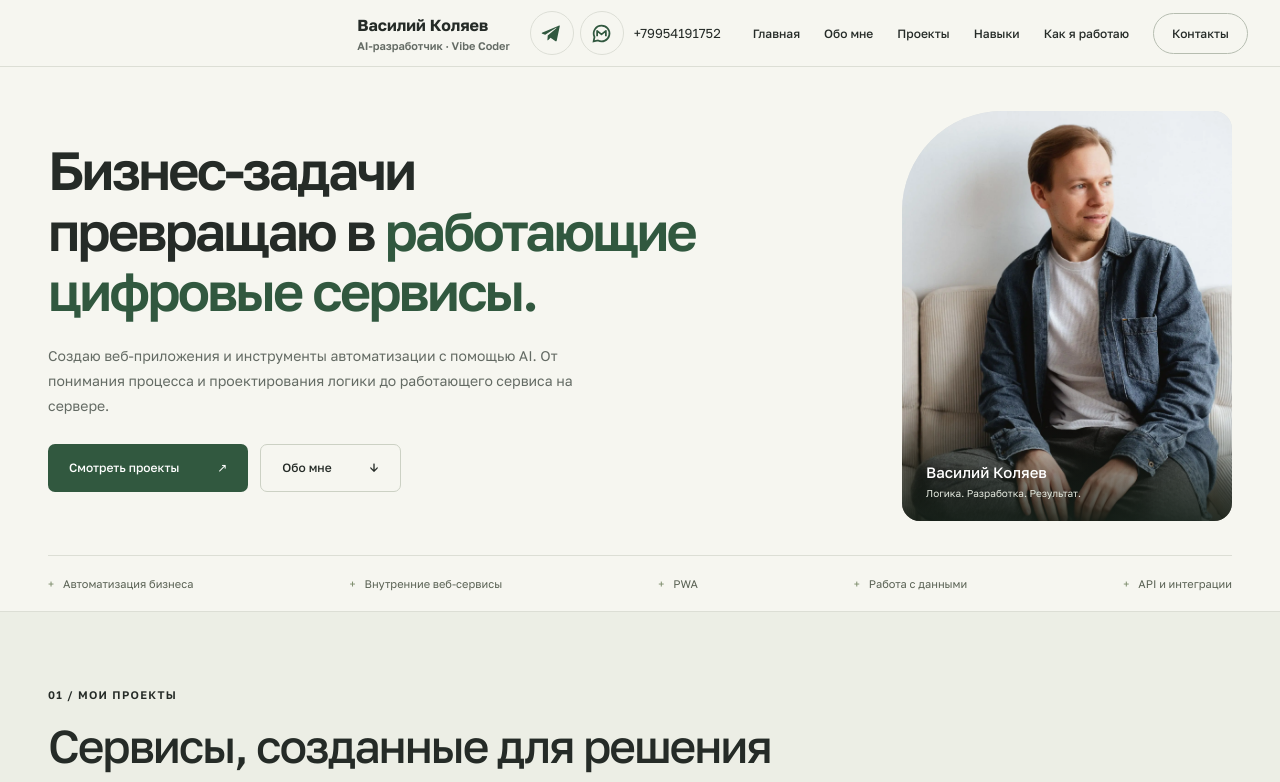
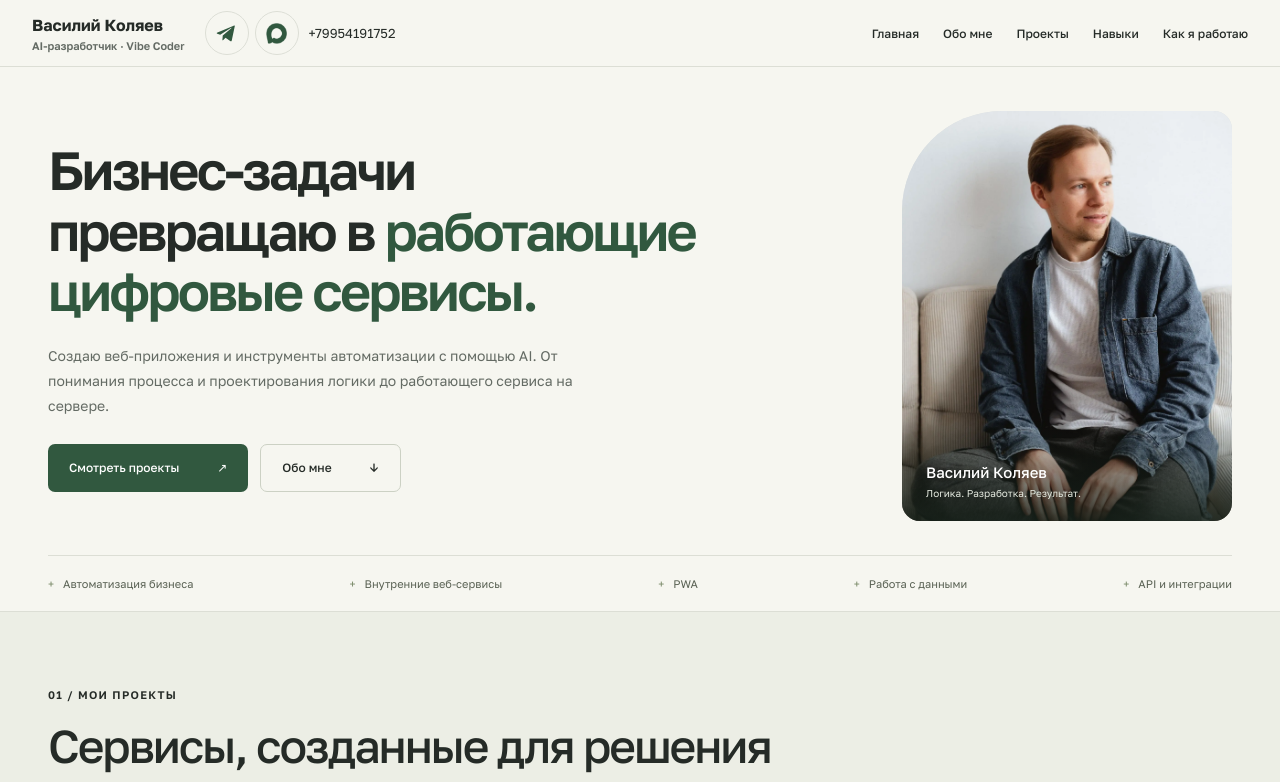
Before and after one commit to kasherehauwa01-sudo/Portfolio, a React (Vite) app: page / in a window 1280 px wide. Shown: the top 782 px of the page. Built offline with nearby package versions, Linux system fonts and the light colour scheme.

Commit message:
Refine header alignment and messenger icons

```diff
--- a/src/App.tsx
+++ b/src/App.tsx
@@ -1,4 +1,5 @@
 import { Navigation } from "./components/Navigation";
+import { MessengerLinks } from "./components/MessengerLinks";
 import { Hero } from "./sections/Hero";
 import { Projects } from "./sections/Projects";
 import { About } from "./sections/About";
@@ -22,6 +23,7 @@ export default function App() {
       </main>
       <footer className="container footer">
         <span>Создано с AI. Продумано человеком.</span>
+        <MessengerLinks />
         <a href="#home">Вернуться наверх ↑</a>
       </footer>
     </>
--- /dev/null
+++ b/src/components/MessengerLinks.tsx
@@ -0,0 +1,15 @@
+import { profile } from "../data/profile";
+import maxLogo from "../assets/max-logo.png";
+
+export function MessengerLinks() {
+  return (
+    <div className="messenger-links">
+      <a className="messenger-link" href={`https://t.me/${profile.telegram.replace(/^@/, "")}`} target="_blank" rel="noopener noreferrer" aria-label="Написать в Telegram" title="Telegram">
+        <svg viewBox="0 0 24 24" aria-hidden="true"><path fill="currentColor" d="M21.5 3.5 18 20c-.2 1-1 1.2-1.8.7l-5.3-3.9-2.6 2.5c-.3.3-.5.5-1 .5l.4-5.4L17.5 6c.4-.4-.1-.6-.6-.3L4.8 13.3 1.5 12.2c-.9-.3-.9-.9.2-1.3L20.2 3c.8-.3 1.5.2 1.3.5Z"/></svg>
+      </a>
+      {profile.max && <a className="messenger-link" href={profile.max} target="_blank" rel="noopener noreferrer" aria-label="Написать в MAX" title="MAX">
+        <span className="max-icon" style={{ maskImage: `url(${maxLogo})`, WebkitMaskImage: `url(${maxLogo})` }} aria-hidden="true" />
+      </a>}
+    </div>
+  );
+}
--- a/src/components/Navigation.tsx
+++ b/src/components/Navigation.tsx
@@ -1,12 +1,12 @@
 import { useEffect, useState } from "react";
 import { profile } from "../data/profile";
+import { MessengerLinks } from "./MessengerLinks";
 const links = [
   ["home", "Главная"],
   ["about", "Обо мне"],
   ["projects", "Проекты"],
   ["skills", "Навыки"],
   ["process", "Как я работаю"],
-  ["contacts", "Контакты"],
 ];
 export function Navigation() {
   const [open, setOpen] = useState(false);
@@ -26,12 +26,7 @@ export function Navigation() {
             <strong>{profile.role}</strong>
           </a>
           <div className="header-contacts">
-            <a className="messenger-link" href={`https://t.me/${profile.telegram.replace(/^@/, "")}`} target="_blank" rel="noopener noreferrer" aria-label="Написать в Telegram" title="Telegram">
-              <svg viewBox="0 0 24 24" aria-hidden="true"><path fill="currentColor" d="M21.5 3.5 18 20c-.2 1-1 1.2-1.8.7l-5.3-3.9-2.6 2.5c-.3.3-.5.5-1 .5l.4-5.4L17.5 6c.4-.4-.1-.6-.6-.3L4.8 13.3 1.5 12.2c-.9-.3-.9-.9.2-1.3L20.2 3c.8-.3 1.5.2 1.3.5Z"/></svg>
-            </a>
-            {profile.max && <a className="messenger-link" href={profile.max} target="_blank" rel="noopener noreferrer" aria-label="Написать в MAX" title="MAX">
-              <svg viewBox="0 0 24 24" aria-hidden="true"><path d="M12 3a9 9 0 0 0-8 13l-1 5 5-1a9 9 0 1 0 4-17Z" fill="none" stroke="currentColor" strokeWidth="2"/><path d="M7 15V9l5 4 5-4v6" fill="none" stroke="currentColor" strokeWidth="2" strokeLinejoin="round"/></svg>
-            </a>}
+            <MessengerLinks />
             <a className="header-phone" href={`tel:${profile.phone}`}>{profile.phone}</a>
           </div>
         </div>
--- a/src/sections/About.tsx
+++ b/src/sections/About.tsx
@@ -24,15 +24,6 @@ export function About() {
           ошибки, доработать логику, развернуть сервис и развивать его на
           основании реального использования.
         </p>
-        <div className="signature">
-          <span className="brand-mark" aria-hidden="true">
-            ↗
-          </span>
-          <div>
-            {profile.name || "От бизнес-задачи до приложения"}
-            <small>{profile.role}</small>
-          </div>
-        </div>
       </div>
       <div className="results">
         <div>
--- a/src/styles/global.css
+++ b/src/styles/global.css
@@ -1302,3 +1302,10 @@ h2 {
   .header-phone { font-size: 12px; }
   .header-contacts { gap: 3px; }
 }
+.messenger-links { display: flex; align-items: center; gap: 6px; }
+.max-icon { width: 21px; height: 21px; background: currentColor; mask-size: contain; mask-repeat: no-repeat; mask-position: center; }
+.header .navigation a:last-child { border: 0; border-radius: 0; padding: 12px 0; }
+.header .navigation { top: 100%; }
+.footer .messenger-link { padding: 0; }
+@media (max-width: 900px) { .header .navigation a:last-child { padding: 13px 10px; } }
+@media (max-width: 380px) { .header-contacts { flex-wrap: wrap; } }
--- a/src/styles/hero.css
+++ b/src/styles/hero.css
@@ -209,5 +209,5 @@
   }
 }
 /* Навигация без логотипа: пункты справа, меню удобно доступно на мобильном. */
-.header .nav-wrap { justify-content:flex-end; }
+.header .nav-wrap { justify-content:space-between; }
 .projects-section .section-heading h2 { max-width:950px; }
```
Also changed, not shown: src/assets/max-logo.png (added).
